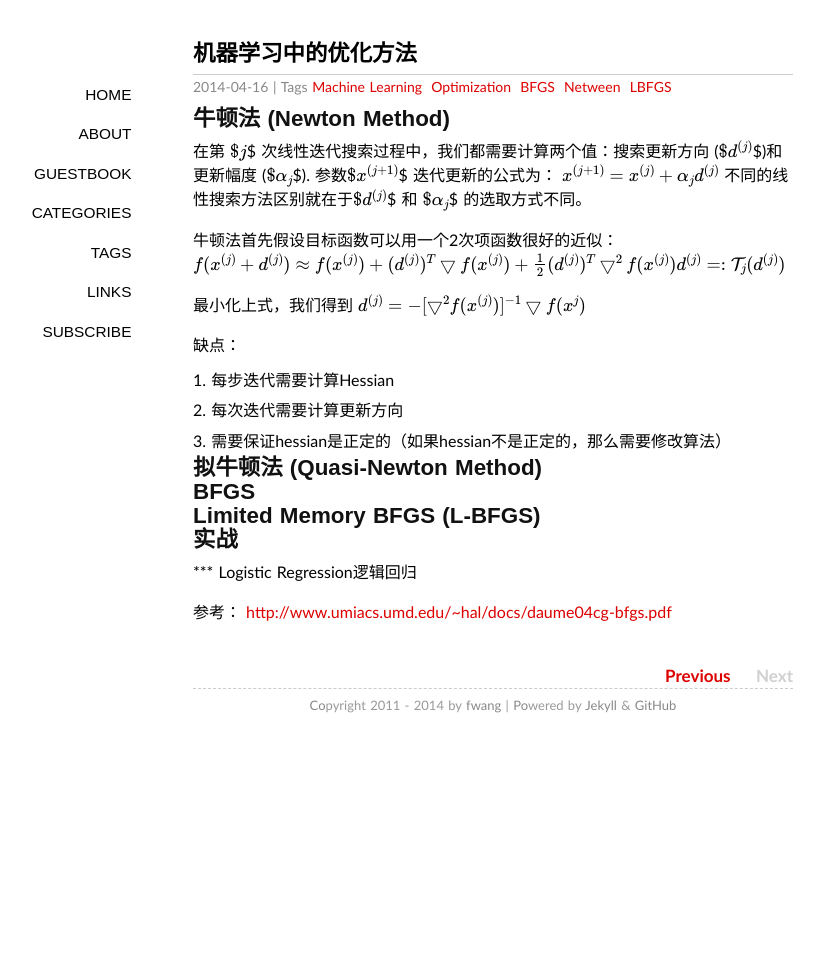
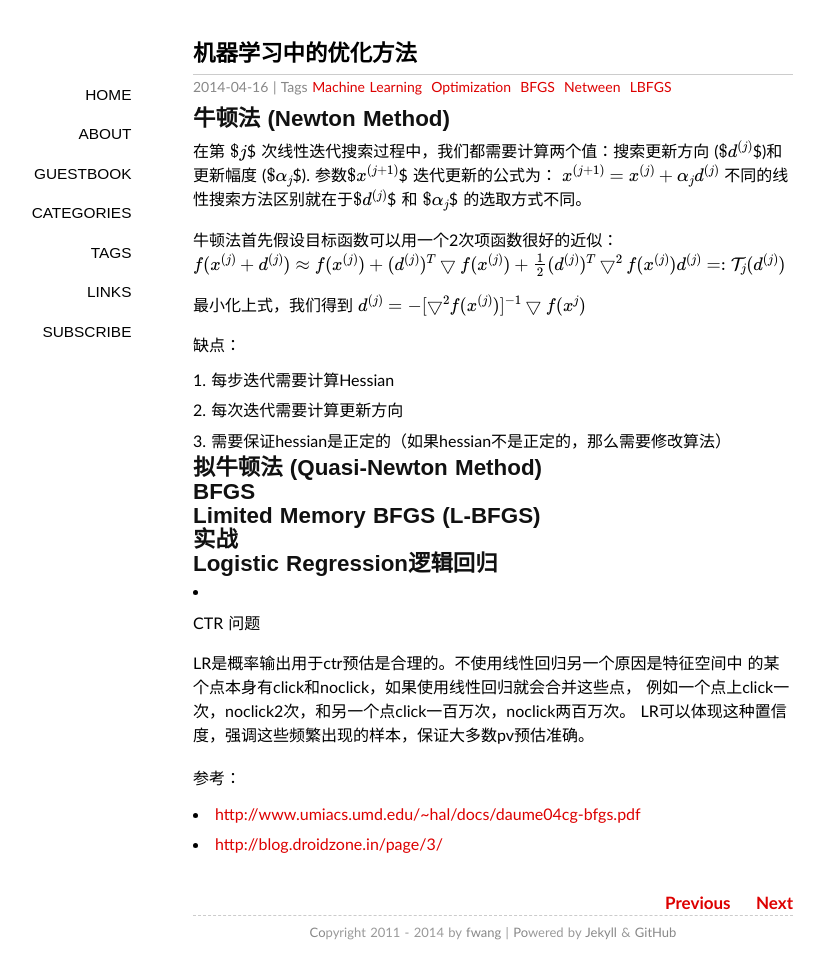
Before and after one commit to hezila/hezila.github.io, a Jekyll site: the page built from _posts/2014-04-16-opt-methods.md, in a window 1280 px wide. Shown: the whole page, without its empty margins (147-971 px from the left). Built offline with Jekyll 4.4.1, drawn with Linux system fonts in a browser that asks for light colours; some web fonts are replaced; Markdown is read by kramdown in place of the engine named in the settings; formulas are drawn with MathJax 3; comment, search, counter and statistics services are not loaded; before the commit the page ends 900 px from its top, so only the background shows below that.

```diff
--- a/_posts/2014-04-16-opt-methods.md
+++ b/_posts/2014-04-16-opt-methods.md
@@ -46,7 +46,18 @@
 实战
 ---
 
-*** Logistic Regression逻辑回归
+Logistic Regression逻辑回归
+--------------------------
+
++ CTR 问题
+
+  LR是概率输出用于ctr预估是合理的。不使用线性回归另一个原因是特征空间中
+的某个点本身有click和noclick，如果使用线性回归就会合并这些点，
+例如一个点上click一次，noclick2次，和另一个点click一百万次，noclick两百万次。
+LR可以体现这种置信度，强调这些频繁出现的样本，保证大多数pv预估准确。
+
+
 
 参考：
-[http://www.umiacs.umd.edu/~hal/docs/daume04cg-bfgs.pdf](http://www.umiacs.umd.edu/~hal/docs/daume04cg-bfgs.pdf)
++ [http://www.umiacs.umd.edu/~hal/docs/daume04cg-bfgs.pdf](http://www.umiacs.umd.edu/~hal/docs/daume04cg-bfgs.pdf)
++ [http://blog.droidzone.in/page/3/](http://blog.droidzone.in/page/3/)
```
Also changed, not shown: _posts/2014-05-01-sparse-matrix.md (added, +14 -0 lines), _posts/2014-05-19-logodds.md (added, +25 -0 lines).
